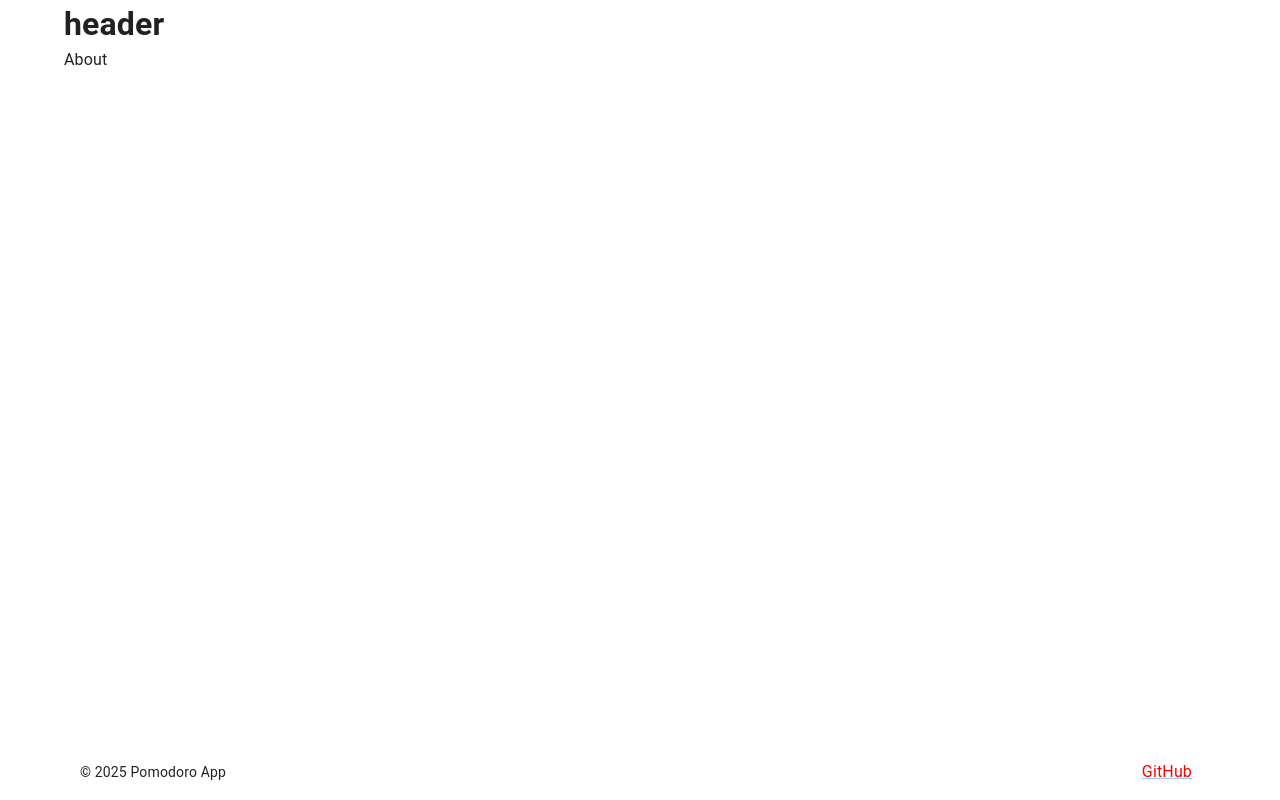
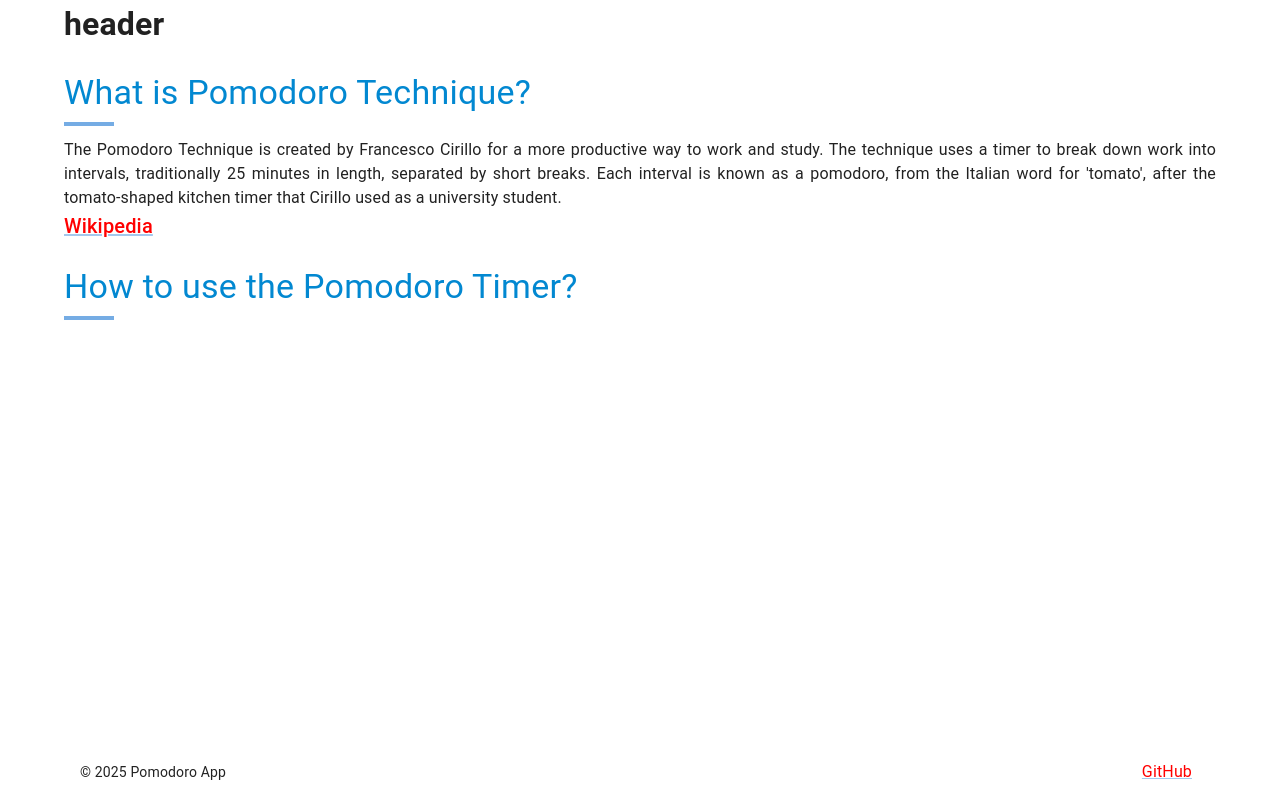
Before and after one commit to IvanovKS/pomodoro, a React (Create React App) app: page /about in a window 1280 px wide. Built offline with nearby package versions, Linux system fonts and the light colour scheme.

Commit message:
Add component About

```diff
--- a/src/pages/About/About.jsx
+++ b/src/pages/About/About.jsx
@@ -1,7 +1,72 @@
 import React from 'react';
+import { Box, Typography, Link } from '@mui/material';
 
 function About() {
-  return <div>About</div>;
+  return (
+    <Box>
+      <Typography
+        variant="h4"
+        gutterBottom
+        sx={{
+          display: 'block',
+          color: 'info.main',
+          mt: 3,
+          '&::after': {
+            content: "''",
+            display: 'block',
+            width: '50px',
+            pt: 1,
+            borderBottom: '4px solid #1976d2',
+            opacity: 0.6,
+          },
+        }}
+      >
+        What is Pomodoro Technique?
+      </Typography>
+      <Typography
+        variant="body1"
+        gutterBottom
+        sx={{
+          textAlign: 'justify',
+        }}
+      >
+        The Pomodoro Technique is created by Francesco Cirillo for a more
+        productive way to work and study. The technique uses a timer to break
+        down work into intervals, traditionally 25 minutes in length, separated
+        by short breaks. Each interval is known as a pomodoro, from the Italian
+        word for 'tomato', after the tomato-shaped kitchen timer that Cirillo
+        used as a university student.
+        <Typography variant="h6" gutterBottom>
+          <Link
+            href="https://en.wikipedia.org/wiki/Pomodoro_Technique"
+            sx={{ color: 'red', display: 'block' }}
+            target="_blank"
+          >
+            Wikipedia
+          </Link>
+        </Typography>
+      </Typography>
+      <Typography
+        variant="h4"
+        gutterBottom
+        sx={{
+          display: 'block',
+          color: 'info.main',
+          mt: 3,
+          '&::after': {
+            content: "''",
+            display: 'block',
+            width: '50px',
+            pt: 1,
+            borderBottom: '4px solid #1976d2',
+            opacity: 0.6,
+          },
+        }}
+      >
+        How to use the Pomodoro Timer?
+      </Typography>
+    </Box>
+  );
 }
 
 export default About;
```
